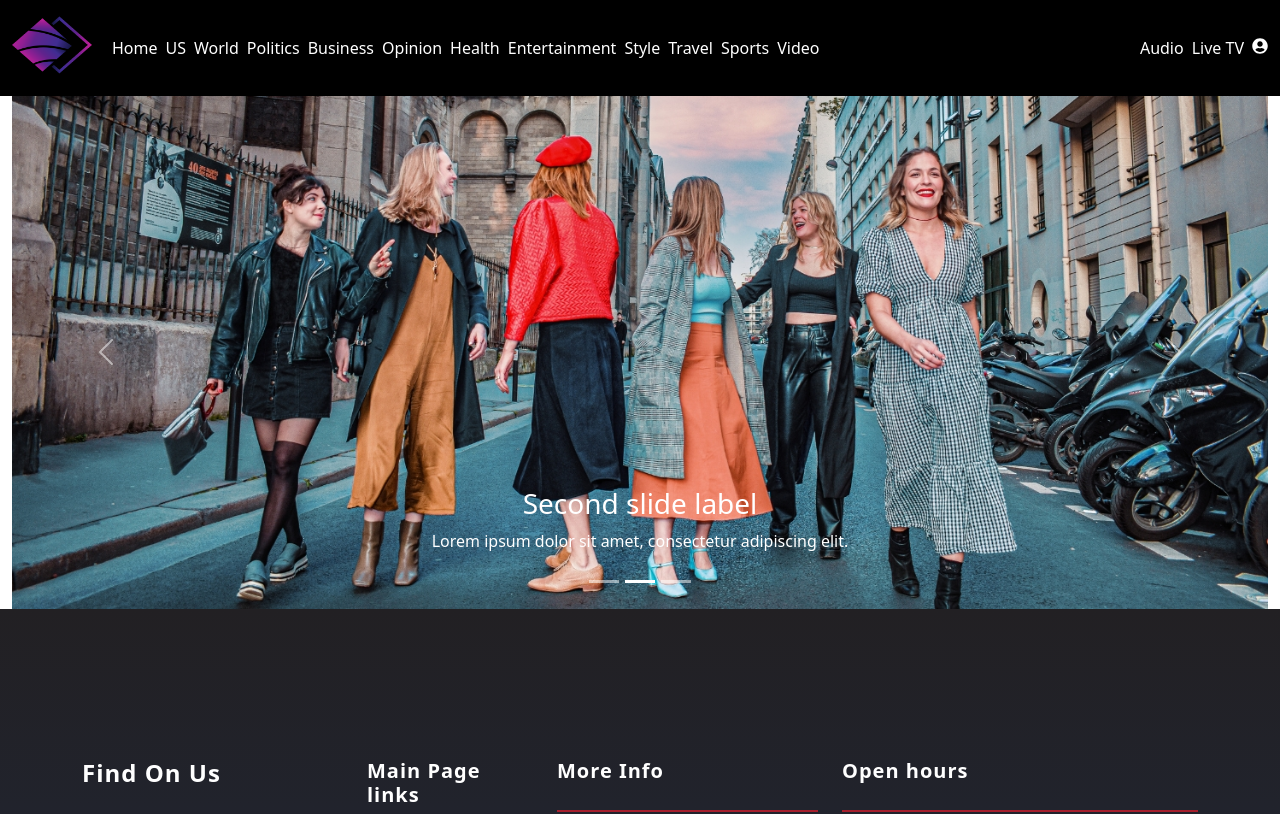
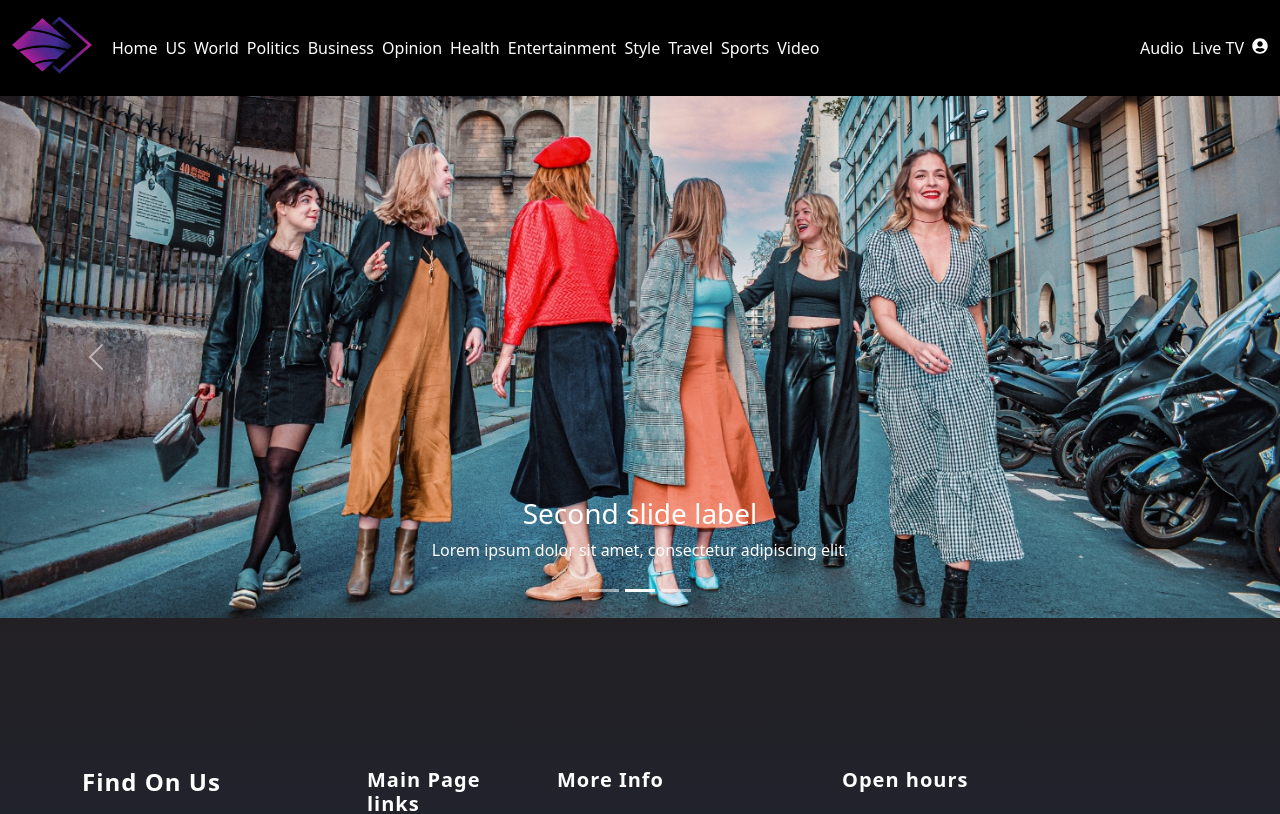
Before and after one commit to SheikhRakibhossain/CNC, a React (Vite) app: page /style in a window 1280 px wide. Shown: the top 814 px of the page. Built offline with nearby package versions, Linux system fonts and the light colour scheme; no server answers.

Commit message:
SLider made full section

```diff
--- a/src/pages/StylePage/StyleSlider.jsx
+++ b/src/pages/StylePage/StyleSlider.jsx
@@ -3,11 +3,11 @@ import Carousel from 'react-bootstrap/Carousel';
 import style1 from '../../assets/girlscat/style.jpg'
 import style2 from '../../assets/girlscat/style2.jpg'
 import style3 from '../../assets/girlscat/style3.jpg'
-import { Container } from 'react-bootstrap';
 
 const StyleSlider = () => {
     return (
-        <Container fluid>
+        <>
+        {/* slider only here */}
             <Carousel>
                 <Carousel.Item>
                     <img src={style2} />
@@ -33,7 +33,7 @@ const StyleSlider = () => {
                     </Carousel.Caption>
                 </Carousel.Item>
             </Carousel>
-        </Container>
+        </>
     );
 };
 
```
